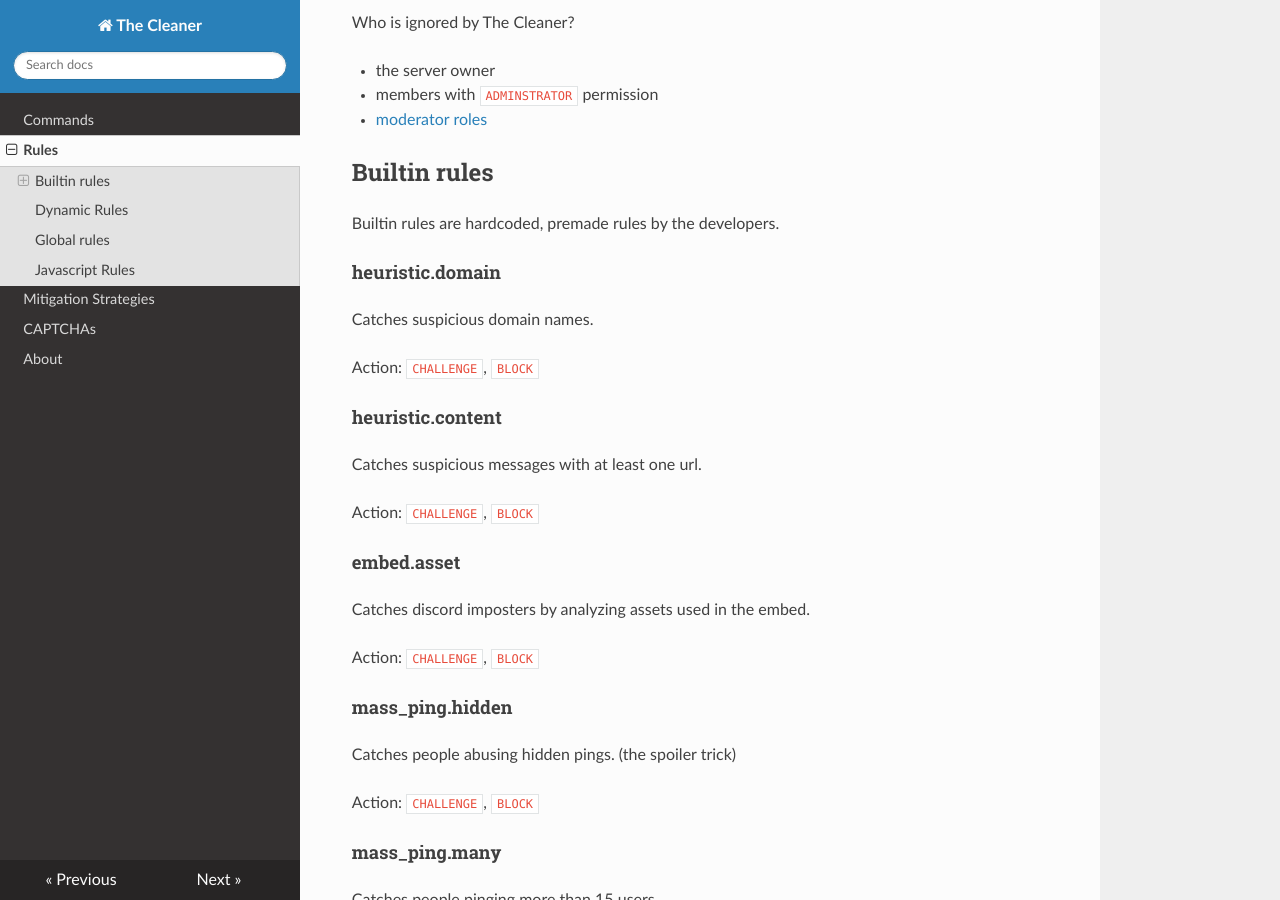
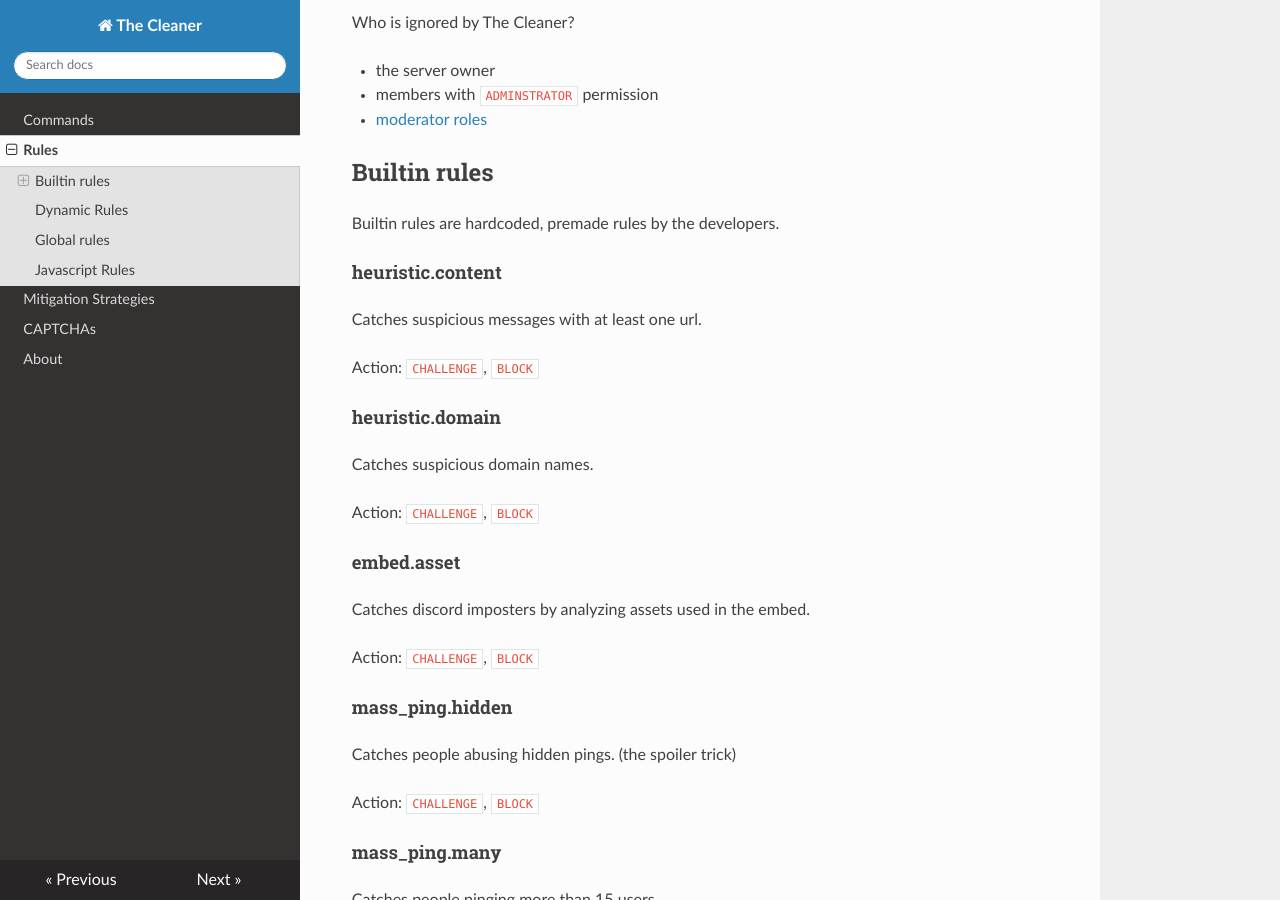
Before and after one commit to cleaner-bot/website, an MkDocs documentation site: the page built from docs/rules.md, in a window 1280 px wide and 900 px high, scrolled down 365 px. Built offline with MkDocs 1.6.1, drawn with Linux system fonts in a browser that asks for light colours; nearby versions of some CDN libraries.

```diff
--- a/docs/rules.md
+++ b/docs/rules.md
@@ -23,16 +23,16 @@ Who is ignored by The Cleaner?
 Builtin rules are hardcoded, premade rules by the developers.
 
 
-#### heuristic.domain
+#### heuristic.content
 
-Catches suspicious domain names.
+Catches suspicious messages with at least one url.
 
 Action: `CHALLENGE`, `BLOCK`
 
 
-#### heuristic.content
+#### heuristic.domain
 
-Catches suspicious messages with at least one url.
+Catches suspicious domain names.
 
 Action: `CHALLENGE`, `BLOCK`
 
```
